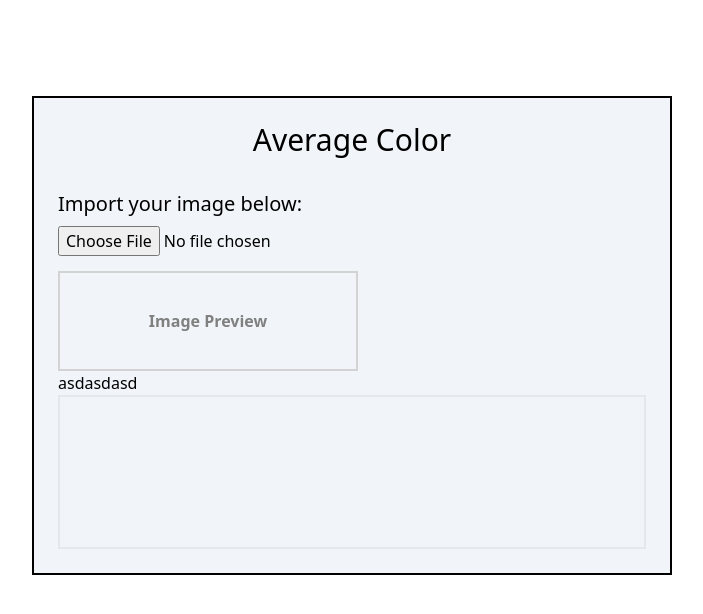
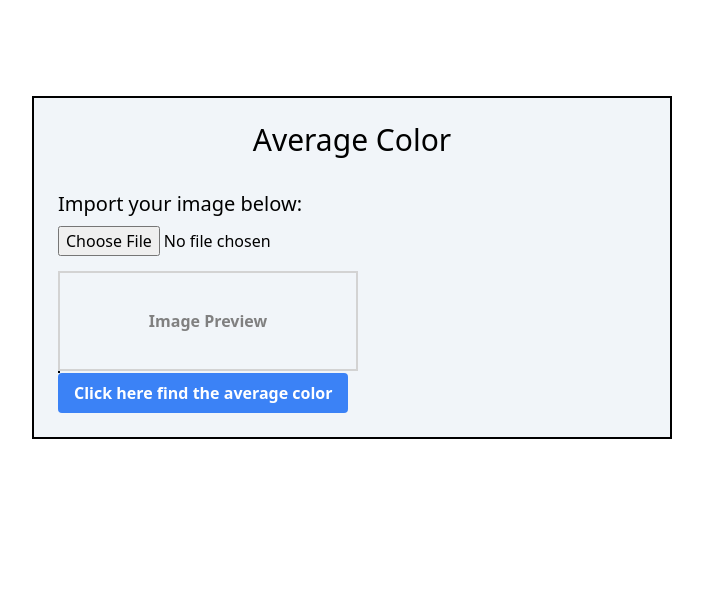
Before and after one commit to ChenBri/Average-Color, a Vue app: page / in a window 1280 px wide. Shown: the top 614 px of the page, without its empty margins (288-991 px from the left). Built offline with nearby package versions, Linux system fonts and the light colour scheme.

Commit message:
Added styled square

```diff
--- a/src/components/ColorContainer.vue
+++ b/src/components/ColorContainer.vue
@@ -1,8 +1,8 @@
 <template>
-  <div :style="{backgroundColor: HEX}" id="container" class="border-2">
-    <div class="w-[200px] h-[50px]">{{ RGB }}</div>
-    <div class="w-[200px] h-[50px]">{{ HEX }}</div>
-    <div class="w-[200px] h-[50px]">{{ HSL }}</div>
+  <div v-if="firstTrigger===true" :style="{backgroundColor: HEX}" id="container" class="border-2 w-[200px] h-[200px] flex flex-col justify-center items-center p-6 font-bold text-white">
+    <div class="h-[50px] content-center">{{ RGB }}</div>
+    <div class="h-[50px] content-center">{{ HEX }}</div>
+    <div class="h-[50px] content-center">{{ HSL }}</div>
   </div>
 </template>
 
@@ -16,7 +16,7 @@ export default {
     };
   },
 
-  props: ["RGBcolor"],
+  props: ["RGBcolor", "firstTrigger"],
 
   watch: {
     RGBcolor() {
--- a/src/components/OpenPicture.vue
+++ b/src/components/OpenPicture.vue
@@ -16,19 +16,41 @@
       <span id="image-preview-text">Image Preview</span>
     </div>
 
-    <canvas class="hidden" id="myCanvas" :width="widthX" :height="heightY" style="border:1px solid #000000"></canvas>
+<!-- class="hidden" -->
+    <canvas
 
-    <button @click="getColorArray">asdasdasd</button>
-    <color-container :RGBcolor="RGBcolor"></color-container>
+      id="myCanvas"
+      :width="widthX"
+      :height="heightY"
+      style="border: 1px solid #000000"
+    ></canvas>
 
+    <button
+      @click="getColorArray"
+      class="
+        bg-blue-500
+        hover:bg-blue-700
+        text-white
+        font-bold
+        py-2
+        px-4
+        rounded
+      "
+    >
+      Click here find the average color
+    </button>
+    <color-container
+      :RGBcolor="RGBcolor"
+      :firstTrigger="firstTrigger"
+    ></color-container>
   </section>
 </template>
 
 <script>
-import ColorContainer from './ColorContainer.vue';
+import ColorContainer from "./ColorContainer.vue";
 export default {
   components: {
-    ColorContainer
+    ColorContainer,
   },
 
   data() {
@@ -36,7 +58,9 @@ export default {
       file: null,
       widthX: 0,
       heightY: 0,
-      RGBcolor: ''
+      RGBcolor: "",
+      firstTrigger: false
+
     };
   },
 
@@ -49,34 +73,51 @@ export default {
       this.file = inpFile.files[0];
 
       if (this.file) {
+        console.log(this.file);
         const reader = new FileReader();
 
         previewText.style.display = "none";
         previewImage.style.display = "block";
         reader.addEventListener("load", function () {
+
           previewImage.setAttribute("src", this.result);
         });
 
         reader.readAsDataURL(this.file);
+
       } else {
         previewText.style.display = null;
         previewImage.style.display = null;
         previewImage.setAttribute("src", "");
       }
-
     },
 
     getColorArray() {
+      var mySource = document.getElementById("image-preview-image").src;
+      var img = new Image();
+      img.src = mySource;
+
+      // img.onload = function() {
+
+      // }
+
+      if (this.file) {
+        this.firstTrigger = true;
         var canvas = document.getElementById("myCanvas");
         var ctx = canvas.getContext("2d");
-      var file = this.$el.querySelector("#image-preview-image");
+        var file =  document.getElementById("image-preview-image");
+
 
         this.widthX = file.naturalWidth;
         this.heightY = file.naturalHeight;
 
-        // Double click is required in order to work.
+        // Double click is required in order to work..
         ctx.drawImage(file, 0, 0, this.widthX, this.heightY);
         var imageArray = ctx.getImageData(0, 0, this.widthX, this.heightY).data;
+
+
+        console.log(imageArray);
+
 
         var rgb = { r: 0, g: 0, b: 0 };
         var count = 0;
@@ -94,7 +135,8 @@ export default {
         rgb.g = Math.floor(rgb.g / count);
         rgb.b = Math.floor(rgb.b / count);
         this.RGBcolor = rgb;
-
+        console.log(this.RGBcolor);
+      }
     },
   },
 };
```
Lines whose indentation alone changed are shown as unchanged.
